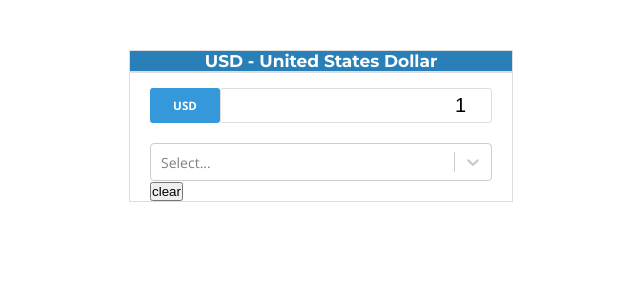
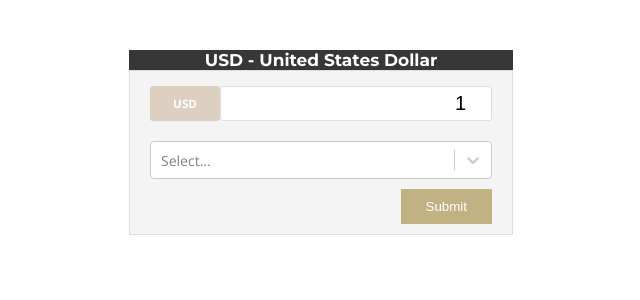
Before and after one commit to Famrullah/currency, a React (Create React App) app: page / in a window 1280 px wide. Shown: the top 300 px of the page, without its empty margins (319-959 px from the left). Built offline with nearby package versions, Linux system fonts and the light colour scheme; no server answers.

Commit message:
update styling

```diff
--- a/src/components/baseCurrency/_baseCurrency.scss
+++ b/src/components/baseCurrency/_baseCurrency.scss
@@ -17,7 +17,7 @@
     .currency {
         border-radius: 3px;
         padding: 10px;
-        background: #3498db;
+        background: #dcd0c0;
         color: #ffffff;
         min-width: 50px;
         text-align: center;
--- a/src/components/baseCurrency/baseCurrency.js
+++ b/src/components/baseCurrency/baseCurrency.js
@@ -2,7 +2,7 @@ import React from 'react';
 import './_baseCurrency.scss';
 
 const BaseCurrency = props => {
-  console.log(props);
+  //   console.log(props);
   return (
     <div className="input-container">
       <div className="currency">
--- a/src/components/header/_header.scss
+++ b/src/components/header/_header.scss
@@ -3,8 +3,7 @@
 .header {
     @include print-styles($top-title);
     margin-top: 50px;
-    background: #2980b9;
-    border: 1px solid #ddd;
+    background: #373737;
     color: #fff;
     text-align: center;
 }
--- a/src/components/inputCurrency/_inputCurrency.scss
+++ b/src/components/inputCurrency/_inputCurrency.scss
@@ -1,5 +1,19 @@
-// @import '../../assets/stylesheet/style.scss';
-
 .input-currency-page {
     margin-top: 20px;
 }
+
+.add-form {
+    .btn-add__currency {
+        box-sizing: border-box;
+        color: #ffffff;
+        background: #c0b283;
+        border: none;
+        float: right;
+        margin: 10px 0;
+        padding: 10px 25px;
+    }
+
+    .clear {
+        clear: both;
+    }
+}
--- a/src/components/inputCurrency/inputCurrency.js
+++ b/src/components/inputCurrency/inputCurrency.js
@@ -3,14 +3,20 @@ import Select from 'react-select';
 import './_inputCurrency.scss';
 
 export default function InputCurrency(props) {
-  const { option_rates, selected } = props;
+  const { state, selected } = props;
   return (
     <div className="input-currency-page">
       <Select
-        options={option_rates.option_rates}
+        options={state.option_rates}
         onChange={props.onChange}
         value={selected}
       />
+      <div className="add-form">
+        <button className="btn-add__currency" onClick={props.disableOptions}>
+          Submit
+        </button>
+        <div className="clear"></div>
+      </div>
     </div>
   );
 }
--- a/src/components/listCurrency/listCurrency.js
+++ b/src/components/listCurrency/listCurrency.js
@@ -3,9 +3,10 @@ import React from 'react';
 import './_listCurrency.scss';
 
 const ListCurrency = props => {
+  console.log(props);
   return (
     <div className="list-currency-page">
-      <button onClick={props.clearSelectedValue}>clear</button>
+      {/* <button onClick={props.disableOptions}>clear</button> */}
     </div>
   );
 };
--- a/src/pages/home/_home.scss
+++ b/src/pages/home/_home.scss
@@ -1,4 +1,5 @@
 .home-layout {
     padding: 0 20px;
     border: 1px solid #ddd;
+    background: #f4f4f4;
 }
--- a/src/pages/home/home.js
+++ b/src/pages/home/home.js
@@ -18,8 +18,7 @@ const Home = () => {
   }, [dispatch]);
 
   const props = {
-    rates: state.rate_list,
-    option_rates: state,
+    state,
     selected: selectedOption,
     propsAmmount: ammount
   };
@@ -32,8 +31,14 @@ const Home = () => {
     setSelectedOption(e);
   };
 
-  const clearSelectedValue = e => {
-    setSelectedOption(null);
+  const disableOptions = () => {
+    if (props.selected) {
+      const selected = props.selected.value;
+      const { option_rates } = props.state;
+      const disable = option_rates.find(item => item.value === selected);
+      disable.isDisabled = true;
+      setSelectedOption(null);
+    }
   };
 
   return (
@@ -41,11 +46,12 @@ const Home = () => {
       <Header />
       <div className="home-layout">
         <BaseCurrency {...props} ammount={e => ammountHandler(e)} />
-        <InputOptionCurrency {...props} onChange={e => handleInputChange(e)} />
-        <ListCurrency
+        <InputOptionCurrency
           {...props}
-          clearSelectedValue={e => clearSelectedValue(e)}
+          onChange={e => handleInputChange(e)}
+          disableOptions={e => disableOptions(e)}
         />
+        <ListCurrency {...props} />
       </div>
     </React.Fragment>
   );
```
